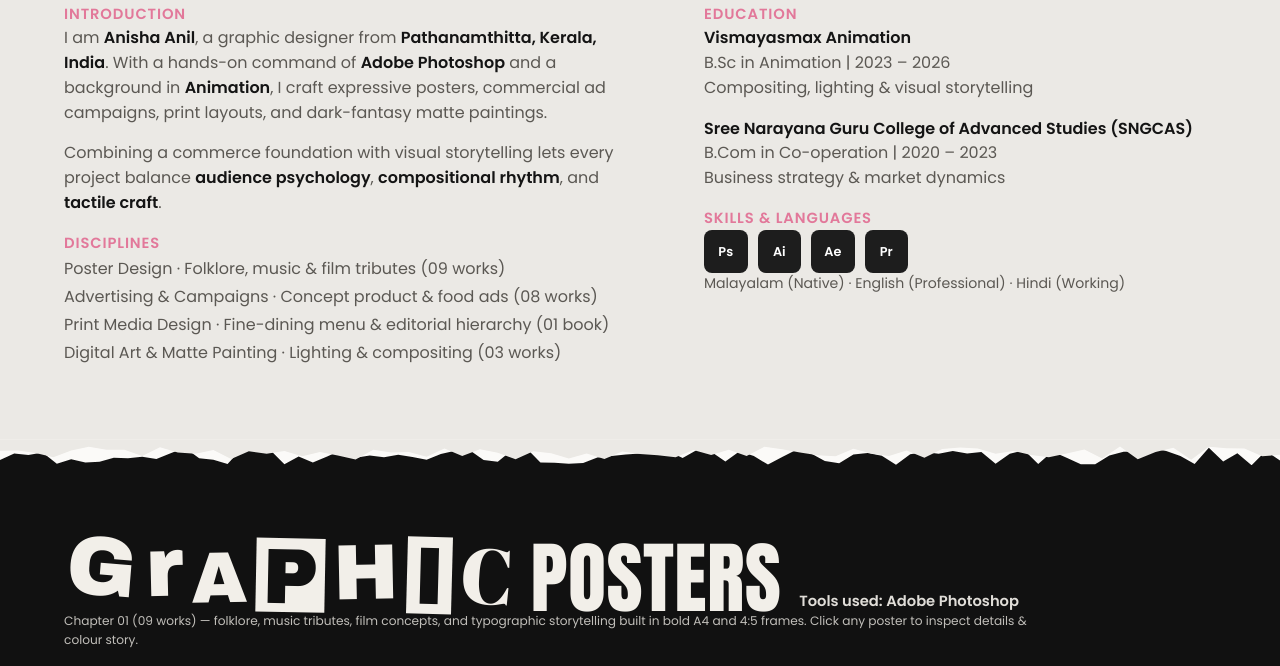
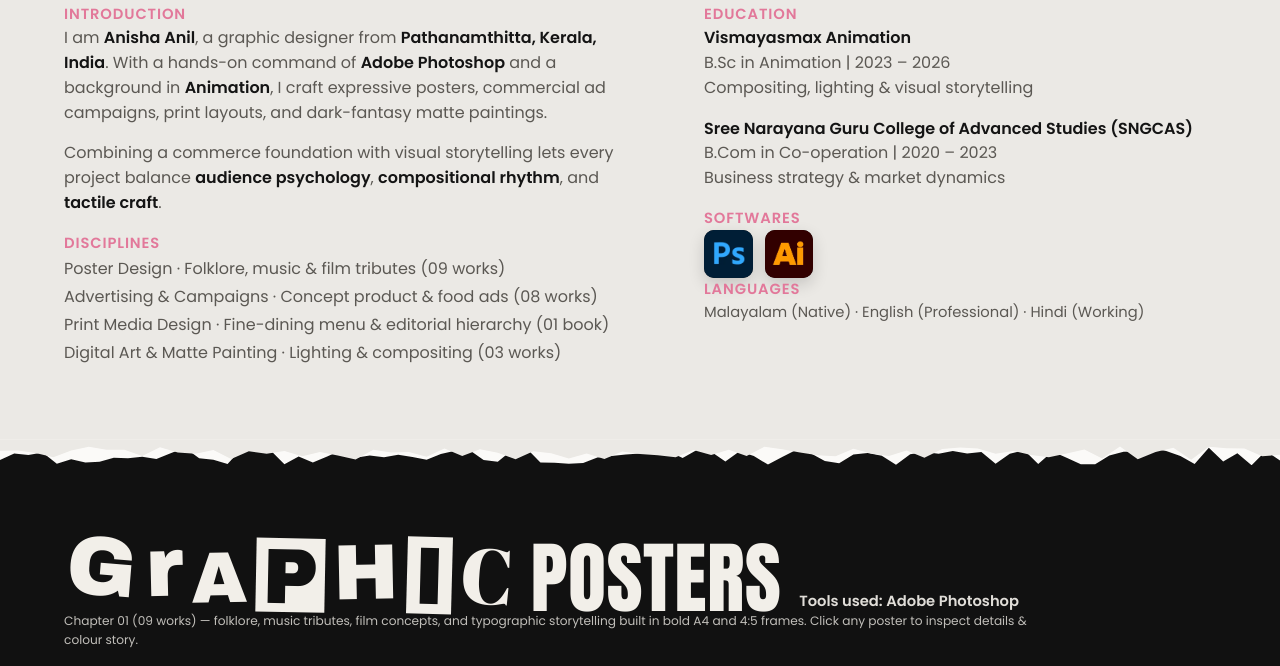
Before and after one commit to Nvii07/Anisha_anil, a plain HTML site: page index.html in a window 1280 px wide. Shown: the part 1280-1946 px from the top of the page. Drawn offline with nearby package versions, Linux system fonts and the light colour scheme.

Commit message:
Separate Softwares (Photoshop & Illustrator) and Languages headings

```diff
--- a/index.html
+++ b/index.html
@@ -18,7 +18,7 @@
   <link rel="preconnect" href="https://fonts.gstatic.com" crossorigin />
   <link href="https://fonts.googleapis.com/css2?family=Abril+Fatface&family=Anton&family=Archivo+Black&family=Pacifico&family=Permanent+Marker&family=Poppins:ital,wght@0,400;0,500;0,600;0,700;1,400&family=Space+Mono:wght@400;700&display=swap" rel="stylesheet" />
 
-  <link rel="stylesheet" href="styles.css?v=3" />
+  <link rel="stylesheet" href="styles.css?v=4" />
 </head>
 <body>
   <div class="jf-root" id="jf-root">
@@ -175,13 +175,17 @@
             Business strategy &amp; market dynamics
           </p>
 
-          <h3 class="jf-h3">Skills &amp; Languages</h3>
+          <h3 class="jf-h3">Softwares</h3>
           <div class="jf-skills">
-            <span title="Adobe Photoshop — Compositing, Retouching & Matte Painting">Ps</span>
-            <span title="Adobe Illustrator — Vector Art, Typography & Brand Systems">Ai</span>
-            <span title="Motion Graphics & Animation">Ae</span>
-            <span title="Video Editing & Color Grading">Pr</span>
+            <span class="jf-sw-tile" title="Adobe Photoshop — Compositing, Retouching &amp; Matte Painting">
+              <img src="assets/ui/adobe_photoshop_logo.webp?v=2" alt="Adobe Photoshop" />
+            </span>
+            <span class="jf-sw-tile" title="Adobe Illustrator — Vector Art, Typography &amp; Brand Systems">
+              <img src="assets/ui/adobe_illustrator_logo.webp?v=2" alt="Adobe Illustrator" />
+            </span>
           </div>
+
+          <h3 class="jf-h3">Languages</h3>
           <p class="jf-lang-line">Malayalam (Native) · English (Professional) · Hindi (Working)</p>
         </div>
       </div>
--- a/styles.css
+++ b/styles.css
@@ -724,30 +724,39 @@ body {
 
 .jf-skills {
   display: flex;
-  gap: 10px;
+  gap: 12px;
 }
 
 .jf-skills span {
-  width: clamp(36px, 3.4vw, 50px);
-  height: clamp(36px, 3.4vw, 50px);
-  border-radius: 8px;
+  width: clamp(42px, 3.8vw, 54px);
+  height: clamp(42px, 3.8vw, 54px);
+  border-radius: 10px;
   background: #1d1d1d;
   color: #fff;
   display: grid;
   place-items: center;
   font-weight: 600;
   font-size: clamp(12px, 1vw, 15px);
+  overflow: hidden;
+  box-shadow: 0 6px 16px rgba(0, 0, 0, 0.16);
   transition: transform 0.25s ease;
   cursor: default;
 }
 
+.jf-skills span img {
+  width: 100%;
+  height: 100%;
+  object-fit: cover;
+  display: block;
+}
+
 .jf-skills span:hover {
   transform: translateY(-3px) rotate(-4deg);
 }
 
 .jf-lang-line {
-  margin-top: 0.85em;
-  font-size: 0.88em;
+  margin-top: 0;
+  font-size: 0.92em;
 }
 
 /* ── SECTION HEADERS, CAPTIONS & TAPE ─────────────────────────────────────── */
```
